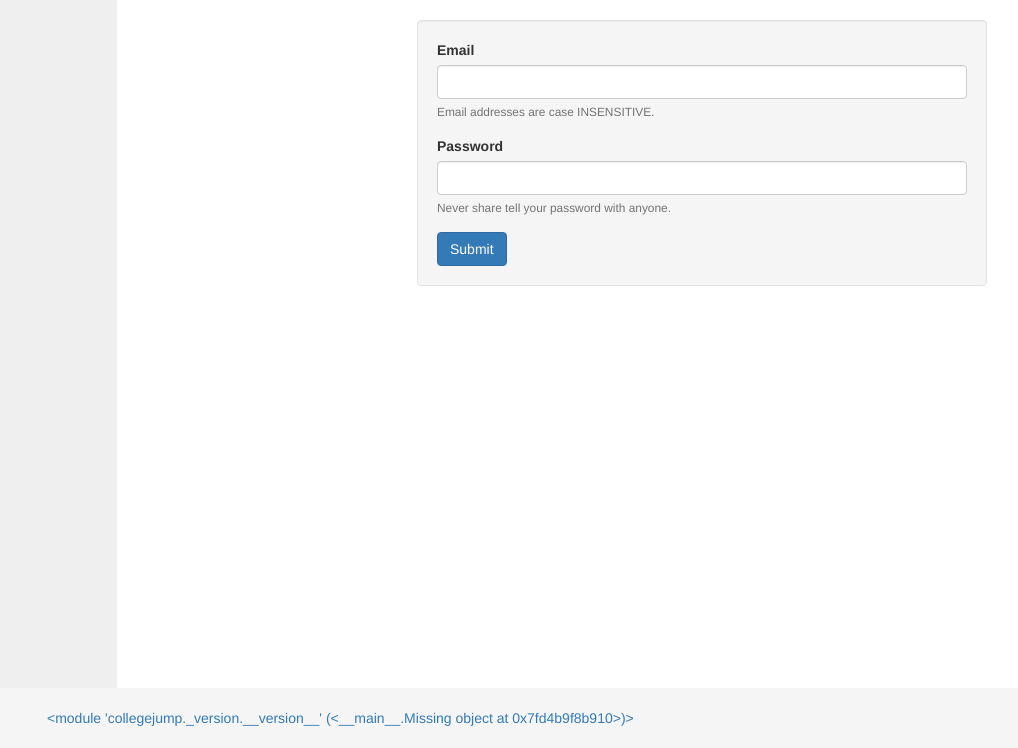
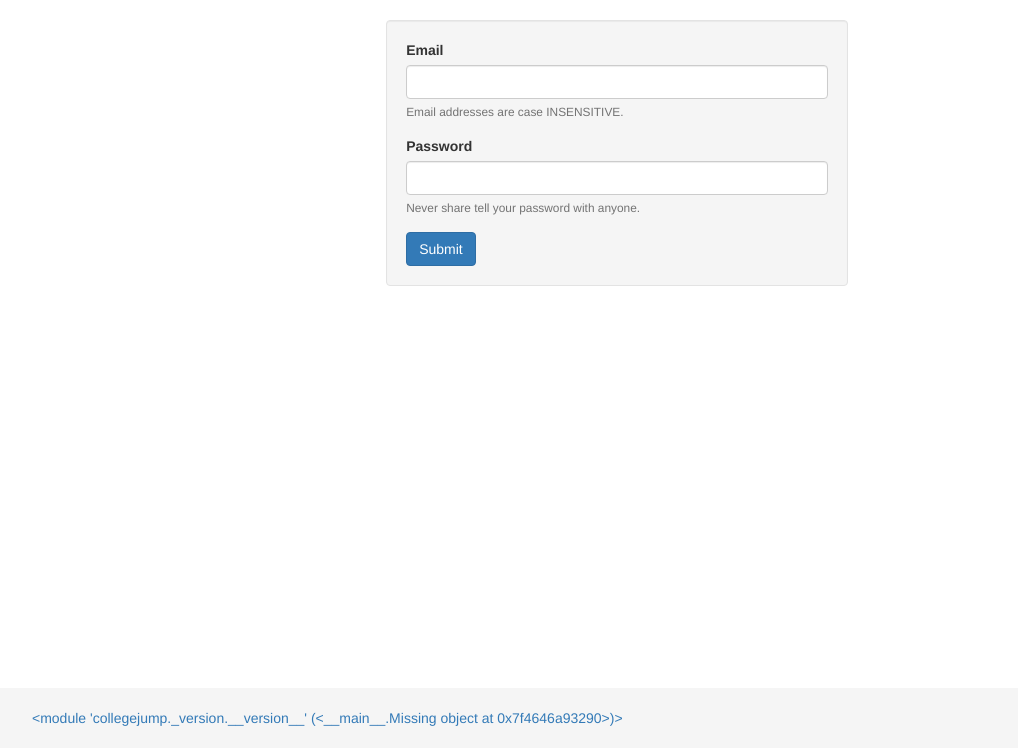
Before and after one commit to UMBC-CMSC447-Spring2017-Team5/college-JUMP, a Flask app: a page that uses collegejump/templates/theme.html in a window 1400 px wide. Shown: the part 52-800 px from the top of the page, without its empty margins (83-1101 px from the left). Run offline with Flask 2, Linux system fonts and the light colour scheme; parts of the project's set-up code (start-up, migrations or seed data) failed here and were passed over; some libraries are stand-ins or nearby versions.

Commit message:
SUPER DUPER Interface update! Assignment bar/Footer sync
Footer now auto adjusts to the longer of EITHER main content or side
nav, fixing footer content intersection bug. Got rid of nav bar
background coloring for buggy incomplete coloring.

```diff
--- a/collegejump/forms.py
+++ b/collegejump/forms.py
@@ -28,10 +28,10 @@ class LoginForm(RedirectForm):
         validators.required(),
         validators.Email(),
         validators.length(max=models.User.EMAIL_MAX_LENGTH)],
-        description="Email addresses  are case INSENSITIVE.")
+                               description="Email addresses  are case INSENSITIVE.")
 
     password = fields.PasswordField('Password',
-    description="Never share tell your password with anyone.")
+                                    description="Never share tell your password with anyone.")
 
     submit = fields.SubmitField('Submit')
 
@@ -46,7 +46,7 @@ class WeekForm(FlaskForm):
         'Intro',
         [validators.required(), validators.length(max=models.Week.INTRO_MAX_LENGTH)],
         widget=widgets.TextArea(),
-    description=" The intro is the content of the assignement for this week.\
+        description=" The intro is the content of the assignement for this week.\
     Use this guide to learn how to manipulate Markdown to write content to this field:\
     https://daringfireball.net/projects/markdown/basics")
 
@@ -61,7 +61,8 @@ class SemesterForm(FlaskForm):
         validators.required(),
         validators.length(max=models.Semester.NAME_MAX_LENGTH)])
     order = fields.IntegerField('Order', [validators.required()],
-    description="Counting order determines the order semesters are displayed \
+                                description="Counting order \
+                                determines the order semesters are displayed \
     on the syllabus poge and assignement sidebar.")
 
     submit = fields.SubmitField('Submit')
@@ -71,7 +72,7 @@ class UserInfoForm(FlaskForm):
     name = fields.StringField('Name', [
         validators.required(),
         validators.length(max=models.User.NAME_MAX_LENGTH)],
-        description="Enter full legal name.")
+                              description="Enter full legal name.")
 
     password = fields.PasswordField('Password')
 
@@ -79,10 +80,10 @@ class UserInfoForm(FlaskForm):
         validators.required(),
         validators.Email(),
         validators.length(max=models.User.EMAIL_MAX_LENGTH)],
-        description="Email addresses are case INSENSITIVE.")
+                               description="Email addresses are case INSENSITIVE.")
 
     admin = fields.BooleanField('Administrator Account?',
-    description="Check to make the account an administror.")
+                                description="Check to make the account an administror.")
 
     # List semesters for the student to be enrolled in, with multiple allowed.
     # The choices need to be updated before rendering.
@@ -116,8 +117,7 @@ class UserInfoForm(FlaskForm):
     def get_semesters_enrolled(self):
         if self.semesters_enrolled is not None:
             return (models.Semester.query.get(sid) for sid in self.semesters_enrolled.data)
-        else:
-            return []
+        return []
 
 class FirstSetupUserInfoForm(UserInfoForm):
     setup_key = fields.StringField('Setup Key', [
@@ -144,16 +144,18 @@ class FirstSetupUserInfoForm(UserInfoForm):
 
 
 class AnnouncementForm(FlaskForm):
-    title = fields.StringField('Title',[
+    title = fields.StringField('Title', [
         validators.required(),
         validators.length(max=models.Announcement.TITLE_MAX_LENGTH)],
-        description="Enter a descriptive title for the new anouncement here.")
+                               description="Enter a descriptive title \
+                               for the new anouncement here.")
 
     content = fields.StringField('Content', [
         validators.required(),
         validators.length(max=models.Announcement.CONTENT_MAX_LENGTH)],
                                  widget=widgets.TextArea(),
-        description="Enter content for the announcement. All content entered \
+                                 description="Enter content for the announcement.\
+                               All content entered \
         here will be viewable on the home page by all users - including guests. \
         Use this guide to learn how to manipulate Markdown to write content to this field: \
         https://daringfireball.net/projects/markdown/basics")
--- a/collegejump/static/theme.css
+++ b/collegejump/static/theme.css
@@ -45,12 +45,6 @@ nav .navbar {
 }
 
 #syllabus-nav {
-    height: 90%;
-    width: 200px;
-    position: absolute;
-    top: 52px;
-    left: 0;
-    background-color: #efefef;
     padding: 8px;
 }
 
--- a/collegejump/templates/theme.html
+++ b/collegejump/templates/theme.html
@@ -77,17 +77,23 @@
     </div><!-- /.container-fluid -->
   </nav>
   {% endblock navbar %}
+
+
+  {% block maincontainer %}
+
   {% block sidenav %}
+ <div class="row">
+  <div class="col-sm-2">
   <nav id="syllabus-nav">
     <ul class="nav nav-pills nav-stacked">
       {% if current_user.is_authenticated %}
         {% for semester in current_user.semesters %}
-           <li><h6><b>Semester :{{ semester.name }}</b></h6></li>
+           <li><h6><b>Semester: {{ semester.name }}</b></h6></li>
          <ul class="nav flex-column">
           {% for week in semester.weeks %}
           <li class="nav-item">
 
-            <a class="btn btn-success" href="{{ url_for('week_page',
+            <a class="btn btn-success btn-sm" href="{{ url_for('week_page',
                                 semester_id=week.semester_id,
                                 week_num=week.week_num) }}">
               Week {{ week.week_num }}: {{ week.header }}
@@ -101,18 +107,20 @@
   </nav>
   {% endblock sidenav %}
 
-  {% block maincontainer %}
-  <div class="container">
+
+  </div>
+  <div class="col-sm-8">
     {% block breadcrumbs %}{% endblock %}
     {% block messages %}
     {{ utils.flashed_messages(dismissible=True) }}
     {% endblock messages %}
     {% block content -%}
     {%- endblock content %}
-  </div>
+    </div>
   {% endblock maincontainer %}
+ </row>
 
-  <footer class="footer">
+<footer class="footer">
     <div class="container">
       {% block footer %}
       <div class="text-muted">
@@ -122,6 +130,5 @@
       </div>
       {% endblock %}
     </div>
-  </footer>
-
+</footer>
 {%- endblock body %}
--- a/collegejump/views.py
+++ b/collegejump/views.py
@@ -95,7 +95,8 @@ def login_page():
 
         except MultipleResultsFound:
             # This is actually really bad, and means the database is very broken.
-            app.logger.error("Multiple results found on what should be unique email %r", email.lower())
+            app.logger.error("Multiple results found on what should\
+                              be unique email %r", email.lower())
 
         except NoResultFound:
             app.logger.info("Attempt to login with unknown email %r", email.lower())
```
